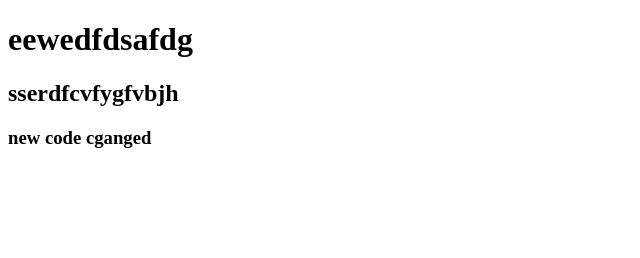
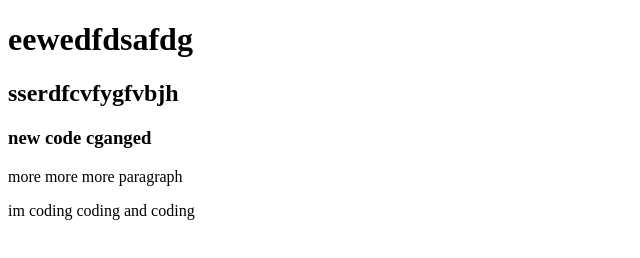
Before and after one commit to ausheshsyed113/my.second.repox, a plain HTML site: page index.html in a window 1280 px wide. Shown: the whole page, without its empty margins (0-640 px from the left). Drawn offline with Linux system fonts and the light colour scheme.

Commit message:
styles added

```diff
--- a/index.html
+++ b/index.html
@@ -6,12 +6,15 @@
     <meta http-equiv="X-UA-Compatible" content="IE=edge">
     <meta name="viewport" content="width=device-width, initial-scale=1.0">
     <title>My Second Repox</title>
+    <link rel="stylesheet" href="style.css">
 </head>
 
 <body>
     <h1>eewedfdsafdg</h1>
     <h2>sserdfcvfygfvbjh</h2>
     <h3>new code cganged</h3>
+    <p>more more more paragraph</p>
+    <p>im coding coding and coding</p>
 
 </body>
 
```
Also changed, not shown: style.css (added).
